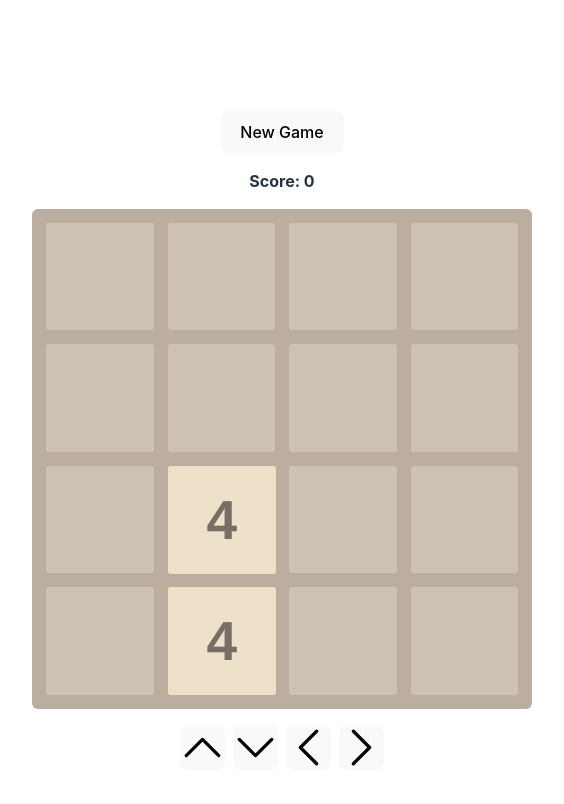
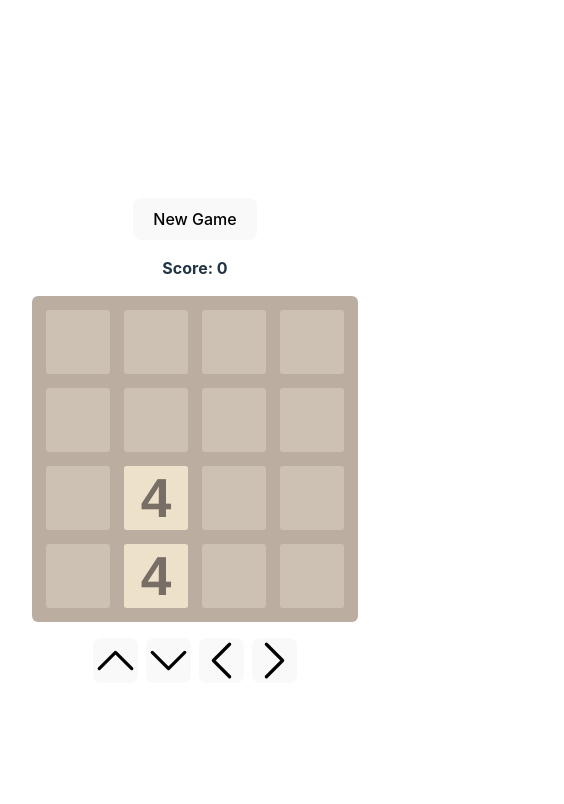
Before and after one commit to senorita-dev/2048, a React (Vite) app: page / in a window 390 px wide. Shown: the top 804 px of the page, 564 px wide, since content can reach past the window. Built offline with nearby package versions, Linux system fonts and the light colour scheme.

Commit message:
fixed page width on page load for mobile screens

```diff
--- a/src/css/Grid.css
+++ b/src/css/Grid.css
@@ -1,5 +1,5 @@
 .grid-container {
-	--grid-size: 500px;
+	--grid-size: 470px;
 	--border-width: 7.5px;
 	--background-color: #bbada0;
 	--animation-delay: 0.1s;
@@ -11,6 +11,12 @@
 	border: var(--border-width) solid transparent;
 	border-radius: 6px;
 	box-sizing: border-box;
+}
+
+@media screen and (max-width: 480px) {
+	.grid-container {
+		--grid-size: calc(100vw - 4rem);
+	}
 }
 
 .grid {
```
